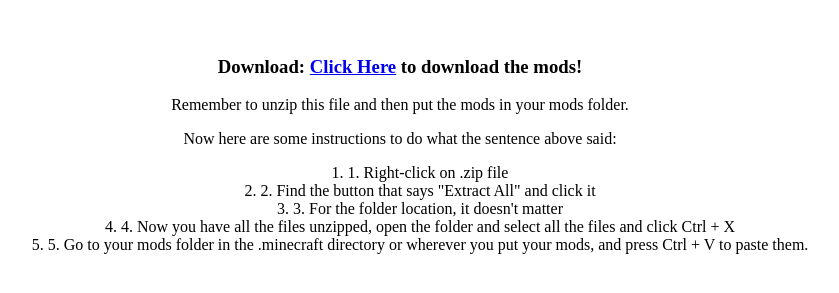
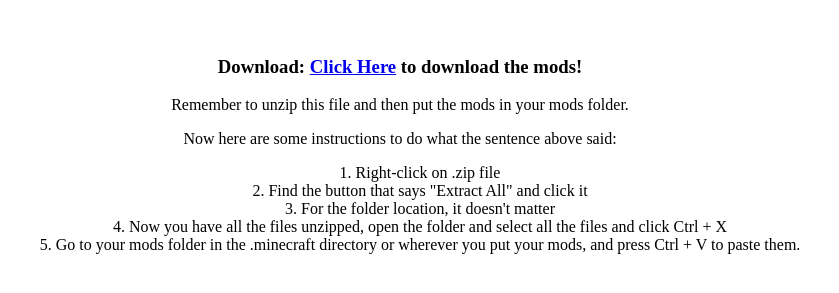
Before and after one commit to minigamerking/colonies.github.io, a plain HTML site: page index.html in a window 1280 px wide. Shown: the part 79-372 px from the top of the page, without its empty margins (240-1079 px from the left). Drawn offline with Linux system fonts and the light colour scheme.

Commit message:
Update index.html

```diff
--- a/index.html
+++ b/index.html
@@ -18,11 +18,11 @@
             <p>Remember to unzip this file and then put the mods in your mods folder.</p>
             <p>Now here are some instructions to do what the sentence above said:</p>
             <ol>
-                <li>1. Right-click on .zip file</li>
-                <li>2. Find the button that says "Extract All" and click it</li>
-                <li>3. For the folder location, it doesn't matter</li>
-                <li>4. Now you have all the files unzipped, open the folder and select all the files and click Ctrl + X</li>
-                <li>5. Go to your mods folder in the .minecraft directory or wherever you put your mods, and press Ctrl + V to paste them.</li>
+                <li>Right-click on .zip file</li>
+                <li>Find the button that says "Extract All" and click it</li>
+                <li>For the folder location, it doesn't matter</li>
+                <li>Now you have all the files unzipped, open the folder and select all the files and click Ctrl + X</li>
+                <li>Go to your mods folder in the .minecraft directory or wherever you put your mods, and press Ctrl + V to paste them.</li>
             </ol>
         </center>
     </body>
```
